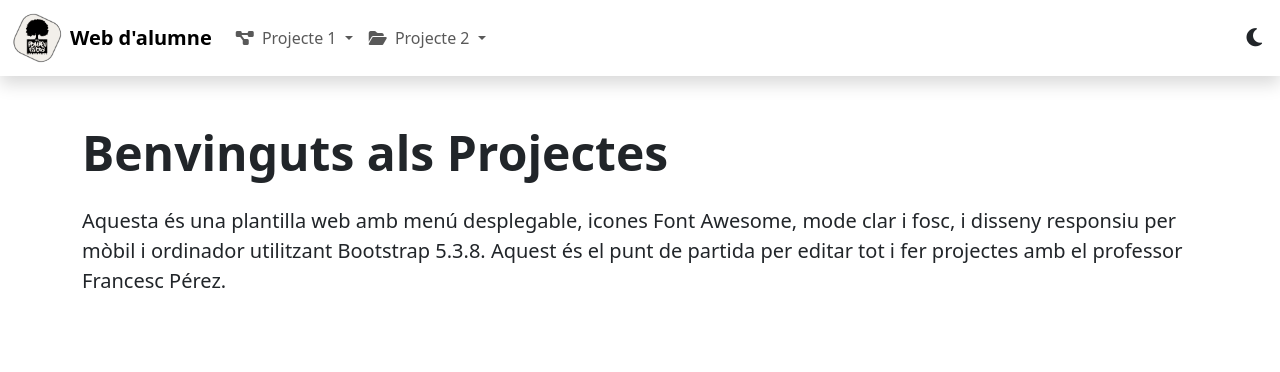
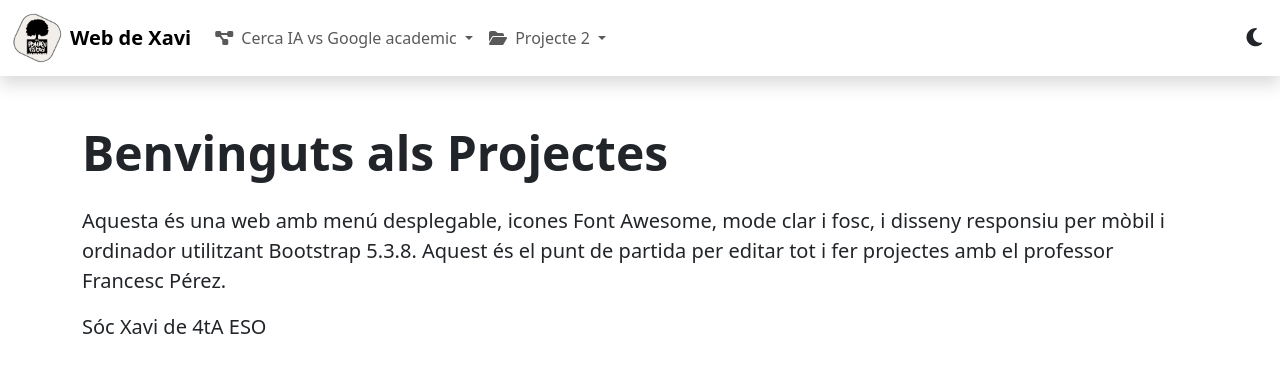
Before and after one commit to xsantanapompeu/xsantana.github.io, a plain HTML site: page index.html in a window 1280 px wide. Drawn offline with nearby package versions, Linux system fonts and the light colour scheme.

Commit message:
Update index.html

```diff
--- a/index.html
+++ b/index.html
@@ -3,7 +3,7 @@
 <head>
   <meta charset="UTF-8">
   <meta name="viewport" content="width=device-width, initial-scale=1.0">
-  <title>Plantilla Web Pompeu</title>
+  <title>Web Xavi</title>
   <link href="https://cdn.jsdelivr.net/npm/bootstrap@5.3.8/dist/css/bootstrap.min.css" rel="stylesheet">
   <link href="https://cdnjs.cloudflare.com/ajax/libs/font-awesome/6.7.2/css/all.min.css" rel="stylesheet">
   <style>
@@ -67,7 +67,7 @@
       <!-- 5. Logo i text -->
       <a class="navbar-brand d-flex align-items-center" href="#">
         <img src="logo.png" alt="Logo" class="logo rounded-circle me-2">
-        <span class="fw-bold">Web d'alumne</span>
+        <span class="fw-bold">Web de Xavi</span>
       </a>
 
       <!-- Botó menú mòbil -->
@@ -81,7 +81,7 @@
           <!-- Projecte 1 -->
           <li class="nav-item dropdown">
             <a class="nav-link dropdown-toggle" href="#" id="proj1Dropdown" role="button" data-bs-toggle="dropdown" aria-expanded="false">
-              <i class="fa-solid fa-diagram-project me-1"></i> Projecte 1
+              <i class="fa-solid fa-diagram-project me-1"></i> Cerca IA vs Google academic
             </a>
             <ul class="dropdown-menu" aria-labelledby="proj1Dropdown">
               <li><a class="dropdown-item" href="#"><i class="fa-solid fa-code me-1"></i> Projecte 1.1</a></li>
@@ -108,8 +108,10 @@
   <!-- Contingut -->
   <main class="container py-5">
     <h1 class="display-5 fw-bold mb-4">Benvinguts als Projectes</h1>
-    <p class="lead">Aquesta és una plantilla web amb menú desplegable, icones Font Awesome, mode clar i fosc, i disseny responsiu per mòbil i ordinador utilitzant Bootstrap 5.3.8. Aquest és el punt de partida per editar tot i fer projectes amb el professor Francesc Pérez.</p>
+    <p class="lead">Aquesta és una web amb menú desplegable, icones Font Awesome, mode clar i fosc, i disseny responsiu per mòbil i ordinador utilitzant Bootstrap 5.3.8. Aquest és el punt de partida per editar tot i fer projectes amb el professor Francesc Pérez.</p>
+    <p class="lead">Sóc Xavi de <b>4tA ESO</b>
   </main>
+
 
   <script src="https://cdn.jsdelivr.net/npm/bootstrap@5.3.8/dist/js/bootstrap.bundle.min.js"></script>
   <script>
```
